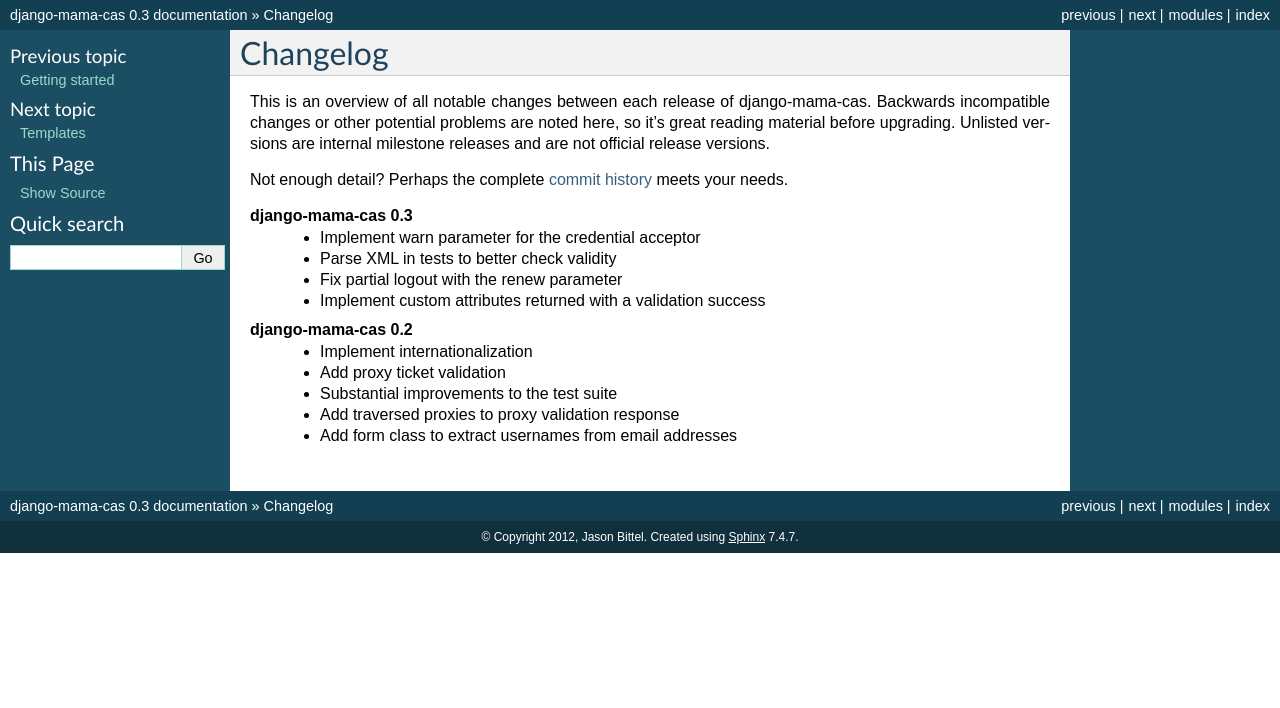
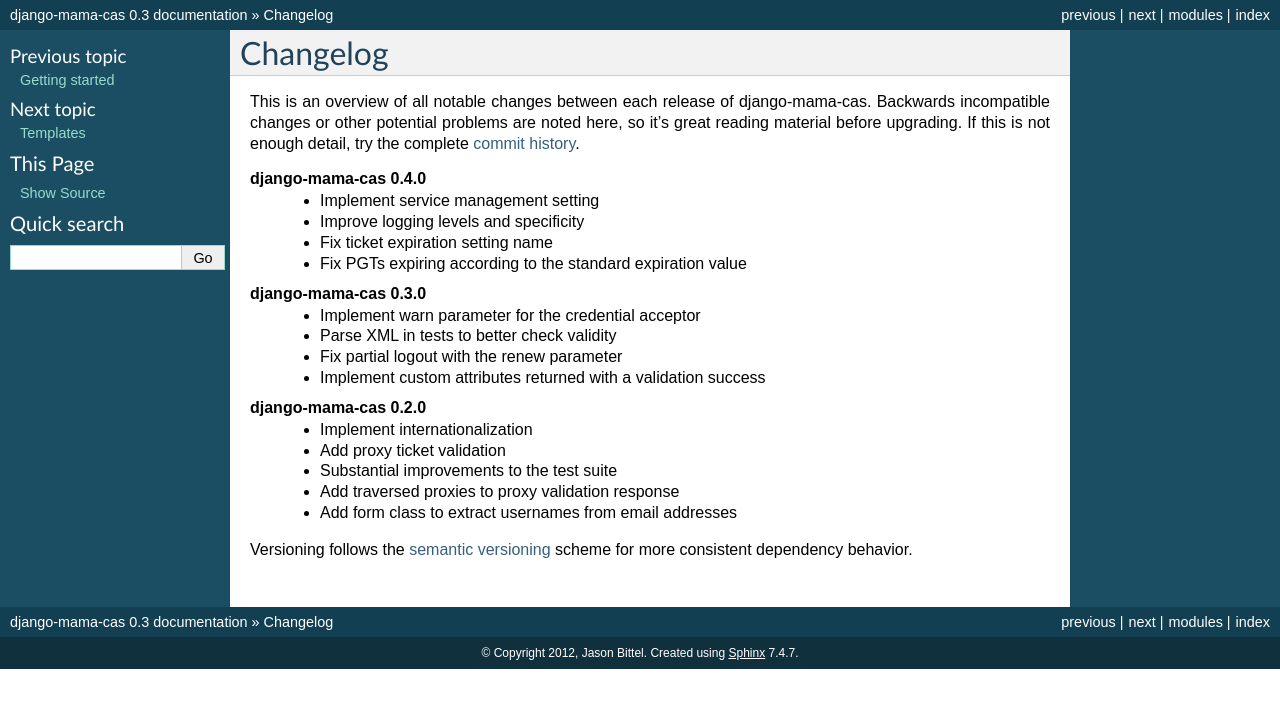
Before and after one commit to jbittel/django-mama-cas, a Sphinx documentation site: the page built from docs/changelog.rst, in a window 1280 px wide. Shown: the top 708 px of the page. Built offline with Sphinx 7.4.7, drawn with Linux system fonts in a browser that asks for light colours.

Commit message:
Update changelog

```diff
--- a/docs/changelog.rst
+++ b/docs/changelog.rst
@@ -5,22 +5,28 @@
 
 This is an overview of all notable changes between each release of
 django-mama-cas. Backwards incompatible changes or other potential problems
-are noted here, so it's great reading material before upgrading. Unlisted
-versions are internal milestone releases and are not official release
-versions.
+are noted here, so it's great reading material before upgrading. If this is
+not enough detail, try the complete `commit history
+<https://github.com/jbittel/django-mama-cas/commits/>`_.
 
-Not enough detail? Perhaps the complete `commit history
-<https://github.com/jbittel/django-mama-cas/commits/>`_ meets your needs.
+**django-mama-cas 0.4.0**
+   * Implement service management setting
+   * Improve logging levels and specificity
+   * Fix ticket expiration setting name
+   * Fix PGTs expiring according to the standard expiration value
 
-**django-mama-cas 0.3**
+**django-mama-cas 0.3.0**
    * Implement warn parameter for the credential acceptor
    * Parse XML in tests to better check validity
    * Fix partial logout with the renew parameter
    * Implement custom attributes returned with a validation success
 
-**django-mama-cas 0.2**
+**django-mama-cas 0.2.0**
    * Implement internationalization
    * Add proxy ticket validation
    * Substantial improvements to the test suite
    * Add traversed proxies to proxy validation response
    * Add form class to extract usernames from email addresses
+
+Versioning follows the `semantic versioning <http://semver.org/>`_ scheme for
+more consistent dependency behavior.
```
